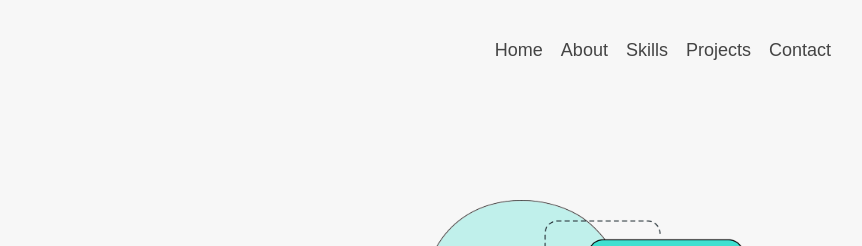
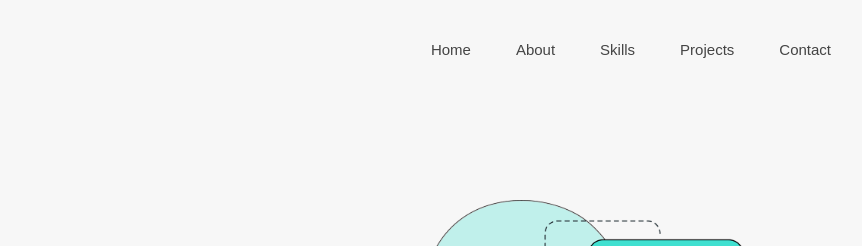
Before and after one commit to kajal-rekha/Portfolio-Website, a plain HTML site: page index.html in a window 1280 px wide. Shown: the top 246 px of the page, 321-1183 px from the left. Drawn offline with Linux system fonts and the light colour scheme.

Commit message:
portfolio

```diff
--- a/style.css
+++ b/style.css
@@ -78,12 +78,11 @@ body {
 }
 .menu {
   display: flex;
-  gap: 1em;
-  font-size: 18px;
+  gap: 3em;
+  font-size: 1.5rem;
 }
 .menu li:hover {
   color: #329381;
-  border-radius: 5px;
   transition: 0.3s ease;
 }
 
```
